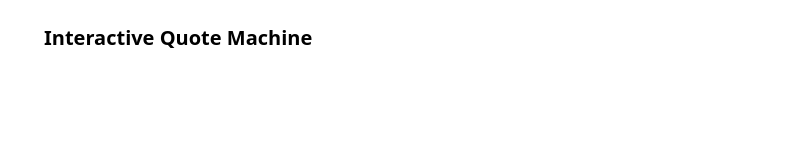
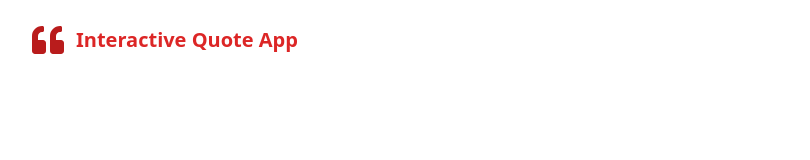
Before and after one commit to ankushchavan0411/interactive-quote-machine, a React (Vite) app: page / in a window 1280 px wide. Shown: the top 160 px of the page, without its empty margins (0-810 px from the left). Built offline with nearby package versions, Linux system fonts and the light colour scheme; no server answers.

Commit message:
update logo

```diff
--- a/index.html
+++ b/index.html
@@ -3,9 +3,9 @@
 
 <head>
   <meta charset="UTF-8" />
-  <link rel="icon" type="image/svg+xml" href="/vite.svg" />
+  <link rel="icon" type="image/svg+xml" href="/quote.svg" />
   <meta name="viewport" content="width=device-width, initial-scale=1.0" />
-  <title>Interactive Quote Machine with | Vite + React + TS</title>
+  <title>Interactive Quote App with | Vite + React + TS</title>
   <link rel="stylesheet" href="./src/index.css">
 </head>
 
--- a/package.json
+++ b/package.json
@@ -12,7 +12,8 @@
   "dependencies": {
     "react": "^18.2.0",
     "react-dom": "^18.2.0",
-    "react-hot-toast": "^2.4.1"
+    "react-hot-toast": "^2.4.1",
+    "react-icons": "^5.1.0"
   },
   "devDependencies": {
     "@types/react": "^18.2.66",
--- a/src/components/FavoritesQuotes.tsx
+++ b/src/components/FavoritesQuotes.tsx
@@ -34,7 +34,9 @@ const FavoritesQuotes = ({
                 <h2 className="text-2xl font-medium text-gray-900 title-font mb-2">
                   {favorite.content}
                 </h2>
-                <p className="leading-relaxed">{favorite.tags}</p>
+                <p className="leading-relaxed">
+                  {favorite?.tags?.filter((item) => item)}
+                </p>
               </div>
               <div className="md:w-64 md:mb-0 mb-6 flex-shrink-0 flex flex-col">
                 <button
--- a/src/components/Header.tsx
+++ b/src/components/Header.tsx
@@ -1,4 +1,5 @@
 /** @format */
+import { FaQuoteLeft } from "react-icons/fa";
 
 export default function Header() {
   return (
@@ -8,10 +9,11 @@ export default function Header() {
         aria-label="Global"
       >
         <div className="flex lg:flex-1">
-          <a href="#" className="-m-1.5 p-1.5">
+          <a href="#" className="-m-1.5 p-1.5 flex justify-center items-center">
             <span className="sr-only">Your Company</span>
-            <span className="ml-3 text-xl font-bold">
-              Interactive Quote Machine
+            <FaQuoteLeft className="text-red-700 w-8 h-8" />
+            <span className="ml-3 text-xl font-bold text-red-600">
+              Interactive Quote App
             </span>
           </a>
         </div>
```
Also changed, not shown: public/quote.svg (added), 1 other file (tests, documents, lock files or other folders).
